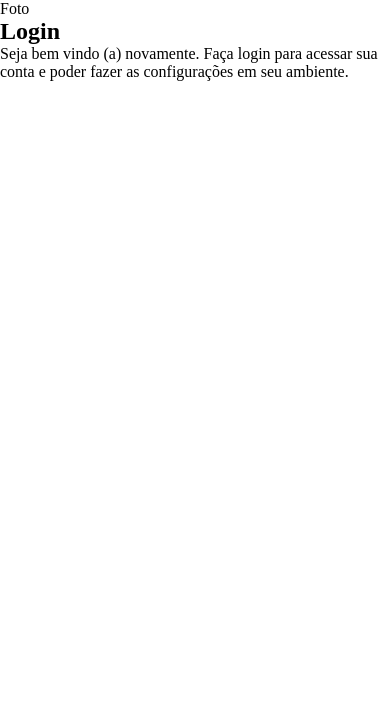
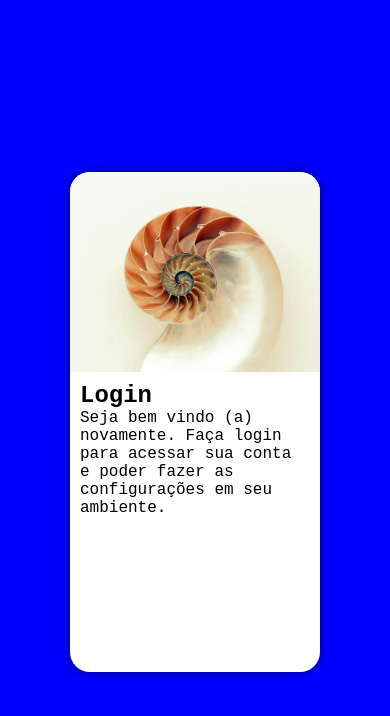
Before and after one commit to cogitoleandro/projeto-login, a plain HTML site: page index.html in a window 390 px wide. Drawn offline with Linux system fonts and the light colour scheme.

Commit message:
criamos a versão mobile first do projeto da tela

```diff
--- a/estilos/style.css
+++ b/estilos/style.css
@@ -1,6 +1,41 @@
 @charset 'UTF-8';
 
 * {
+    font-family: 'Courier New', Courier, monospace;
     margin: 0px;
     padding: 0px;
+    box-sizing: border-box;
 }
+body, html {
+    background-color: blue;
+    width: 100vw;
+    height: 100vh;
+}
+main {
+    position: relative;
+    height: 100vh;
+    width: 100vw;
+}
+section#login {
+    position: absolute;
+    top: 50%;
+    left: 50%;
+    transform: translate(-50%, -50%);
+    overflow: hidden; /* Este atributo faz com que o que esta fora da borda (margem) saia. Assim a borda voltará em seu formato normal, observe ao retira-lo ... */
+
+    background-color: white;
+    width: 250px;
+    height: 500px;
+    border-radius: 20px;
+    box-shadow: 0px 0px 10px rgba(0, 0, 0, 0.521);
+}
+section#login > div#imagem {
+    background-image: url('../imagens/pexels-pixabay-33234.jpg');
+    height: 200px;
+    background-size: cover;
+    background-repeat: no-repeat;
+}
+section#login > div#formulario {
+    padding: 10px;
+
+}
--- a/index.html
+++ b/index.html
@@ -10,7 +10,7 @@
     <main>
         <section id="login">
             <div id="imagem">
-                Foto
+
             </div>
             <div id="formulario">
                 <h1>Login</h1>
```
